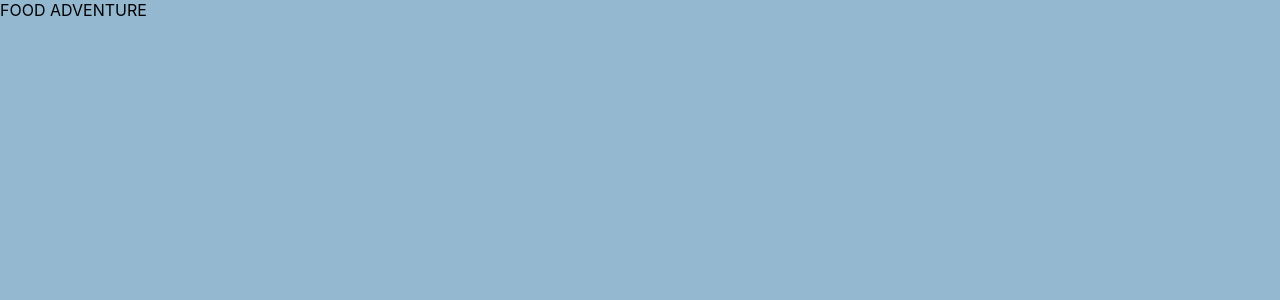
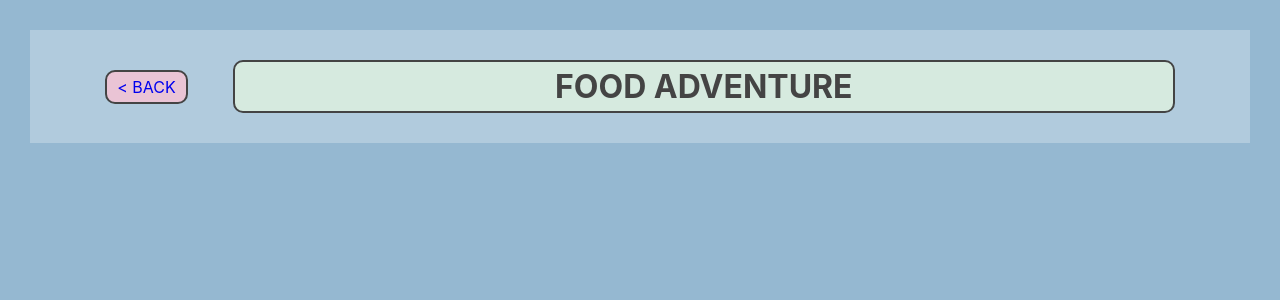
Before and after one commit to cindyung56/cindyung56.github.io, a React (Create React App) app: page /food-adventure in a window 1280 px wide. Shown: the top 300 px of the page. Built offline with nearby package versions, Linux system fonts and the light colour scheme.

Commit message:
started working on layout

```diff
--- a/package.json
+++ b/package.json
@@ -18,6 +18,7 @@
     "react-bootstrap": "^2.6.0",
     "react-dom": "^18.2.0",
     "react-parallax": "^3.5.1",
+    "react-responsive-carousel": "^3.2.23",
     "react-router-dom": "^6.8.1",
     "react-scripts": "5.0.1",
     "web-vitals": "^2.1.4"
--- a/src/components/ProjectLinks/FoodAdventure/index.js
+++ b/src/components/ProjectLinks/FoodAdventure/index.js
@@ -2,10 +2,18 @@ import React from "react";
 import "./style.css";
 import { Link } from "react-router-dom";
 
-function FoodAdventure(){
-    return(
-        <div className="project-body">FOOD ADVENTURE</div>
-    )
+export default function FoodAdventure() {
+  return (
+    <div className="project-body">
+      <div className="head-section">
+        <Link to="/" className="go-back">
+          {"<"} BACK
+        </Link>
+        <h1 className="p-heading">FOOD ADVENTURE</h1>
+      </div>
+      <div className="p-description">
+
+      </div>
+    </div>
+  );
 }
-
-export default FoodAdventure;
--- a/src/components/ProjectLinks/FoodAdventure/style.css
+++ b/src/components/ProjectLinks/FoodAdventure/style.css
@@ -1,3 +1,31 @@
 .project-body{
-    background-color: #95b8d1;
+    background-color: rgba(255, 255, 255, 0.266);
+    margin: 30px;
+    padding: 30px;
 }
+
+.head-section{
+    display: flex;
+    justify-content: space-evenly;
+    text-align: center;
+}
+
+.go-back{
+    border: 2px solid #444;
+    background-color: #eac4d5;
+    text-decoration: none;
+    padding: 5px 10px;
+    border-radius: 10px;
+    margin: auto 0;
+}
+
+.p-heading{
+    text-align: center;
+    width: 80%;
+    margin: 0;
+    padding: 5px;
+    background-color: #d6eadf;
+    color: #444;
+    border: 2px solid #444;
+    border-radius: 10px;
+}
```
Also changed, not shown: 1 other file (tests, documents, lock files or other folders).
